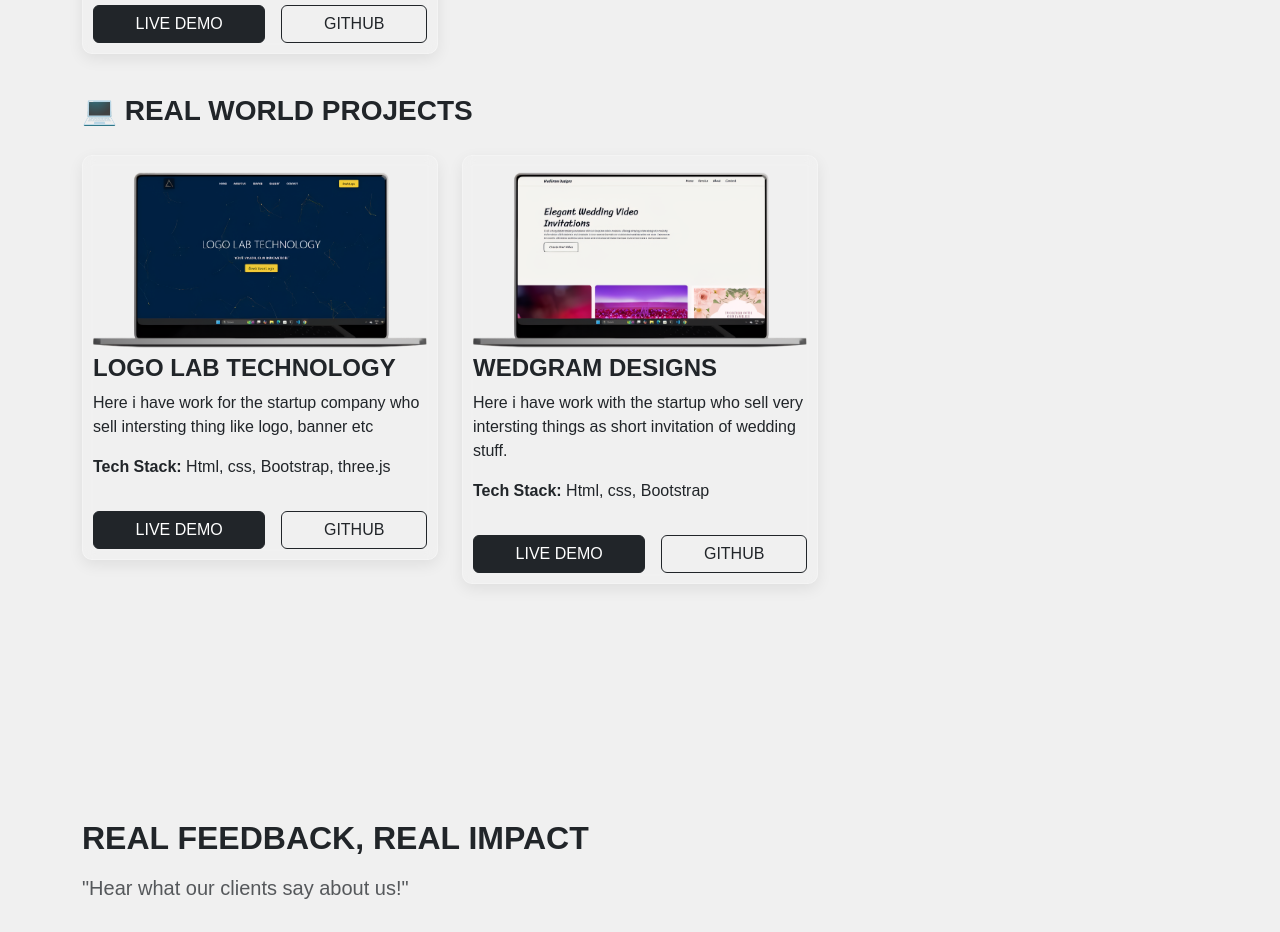
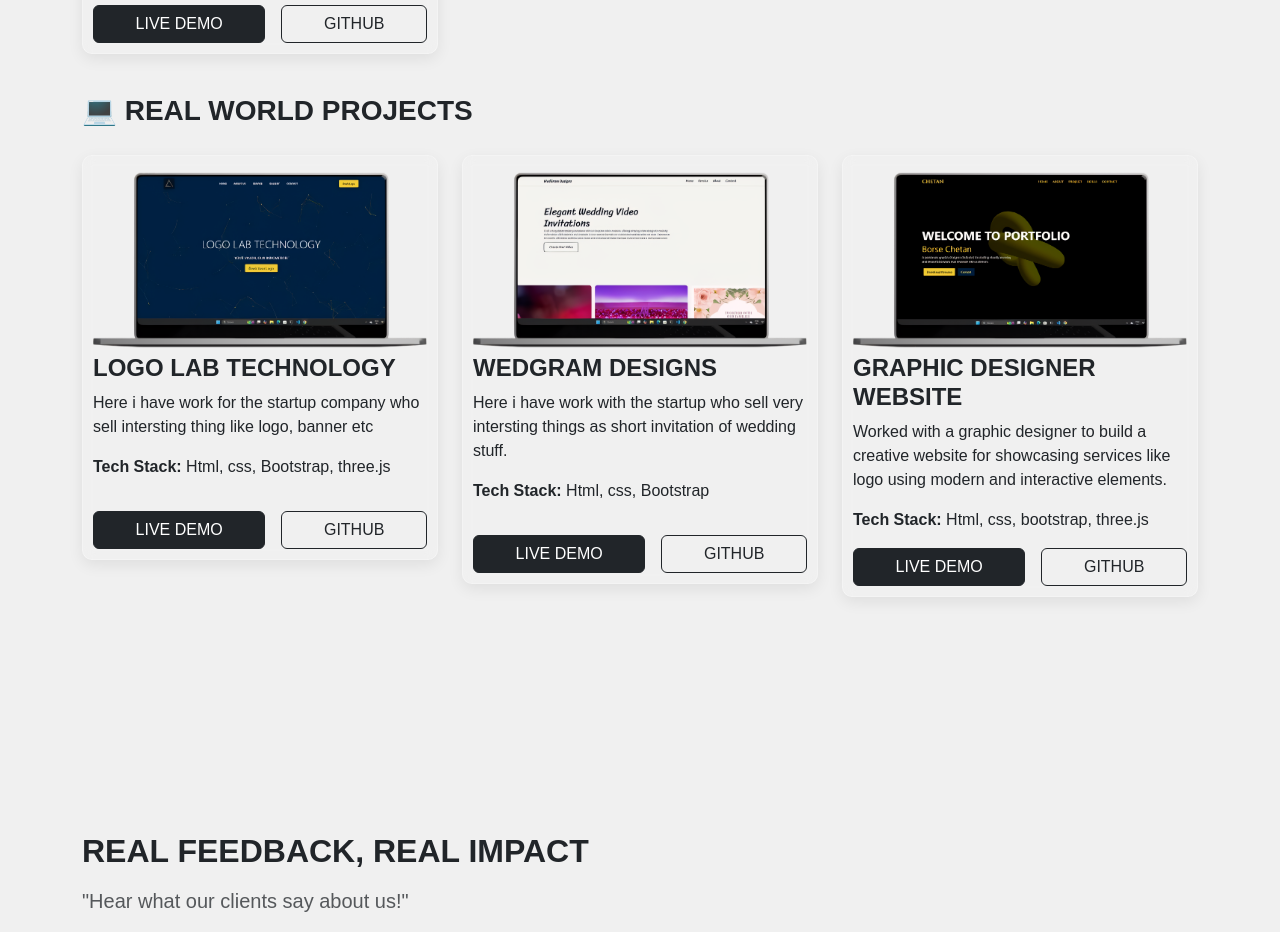
Before and after one commit to roshan773/Personal-Portfolio, a React (Vite) app in the folder Portfolio/: page / in a window 1280 px wide. Shown: the part 4940-5872 px from the top of the page. Built offline with nearby package versions, Linux system fonts and the light colour scheme; data requests are answered from the project's data file.

Commit message:
added one more project in the project section

```diff
--- a/Portfolio/src/Components/Project.jsx
+++ b/Portfolio/src/Components/Project.jsx
@@ -76,7 +76,7 @@ const Project = () => {
           </div>
 
           <h3 className="fw-bold text-uppercase">💻 Real World Projects</h3>
-          <div className='col-12 col-sm-12 col-md-6 col-lg-4'>
+          <div className='col-12 col-sm-12 col-md-6 col-lg-4 h-100' style={{ height: "450px" }}>
             {/* card5 */}
             <div className='project-card bg-transparent'>
               <img src="/Logo lab technology.png" alt="" className='img-fluid img-top' />
@@ -92,7 +92,7 @@ const Project = () => {
             </div>
           </div>
 
-          <div className='col-12 col-sm-12 col-md-6 col-lg-4'>
+          <div className='col-12 col-sm-12 col-md-6 col-lg-4 h-100' style={{ height: "450px" }}>
             {/* card6 */}
             <div className='project-card bg-transparent'>
               <img src="/wedgram designs.png" alt="" className='img-fluid img-top' />
@@ -107,6 +107,25 @@ const Project = () => {
               </div>
             </div>
           </div>
+
+          <div className='col-12 col-sm-12 col-md-6 col-lg-4 h-100' style={{ height: "450px" }}>
+            {/* card - Graphic Designer */}
+            <div className='project-card bg-transparent'>
+              <img src="/Personal portfolio.png" alt="Graphic Designer Website Screenshot" className='img-fluid img-top' />
+              <div className='card-body'>
+                <h5 className='fs-4 text-uppercase fw-bold'>Graphic Designer Website</h5>
+                <p className='card-info'>
+                  Worked with a graphic designer to build a creative website for showcasing services like logo using modern and interactive elements.
+                </p>
+                <p><strong>Tech Stack:</strong> Html, css, bootstrap, three.js</p>
+                <div className="btn-group w-100">
+                  <a href="https://your-live-demo-link.com" target="_blank" className="btn btn-dark me-2 rounded">LIVE DEMO</a>
+                  <a href="https://github.com/roshan773/GraphicDesignerProject" target="_blank" className="btn btn-outline-dark ms-2 rounded">GITHUB</a>
+                </div>
+              </div>
+            </div>
+          </div>
+
         </div>
       </div>
     </div>
```
